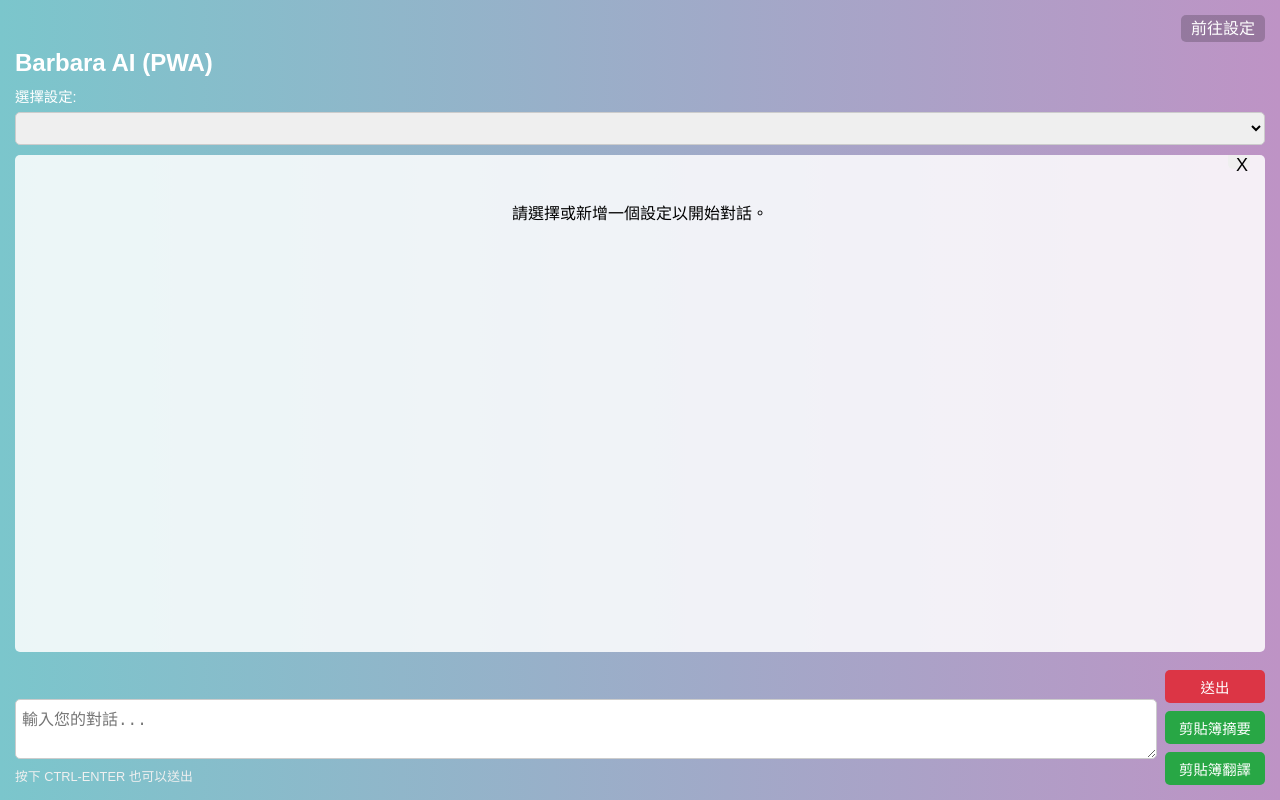
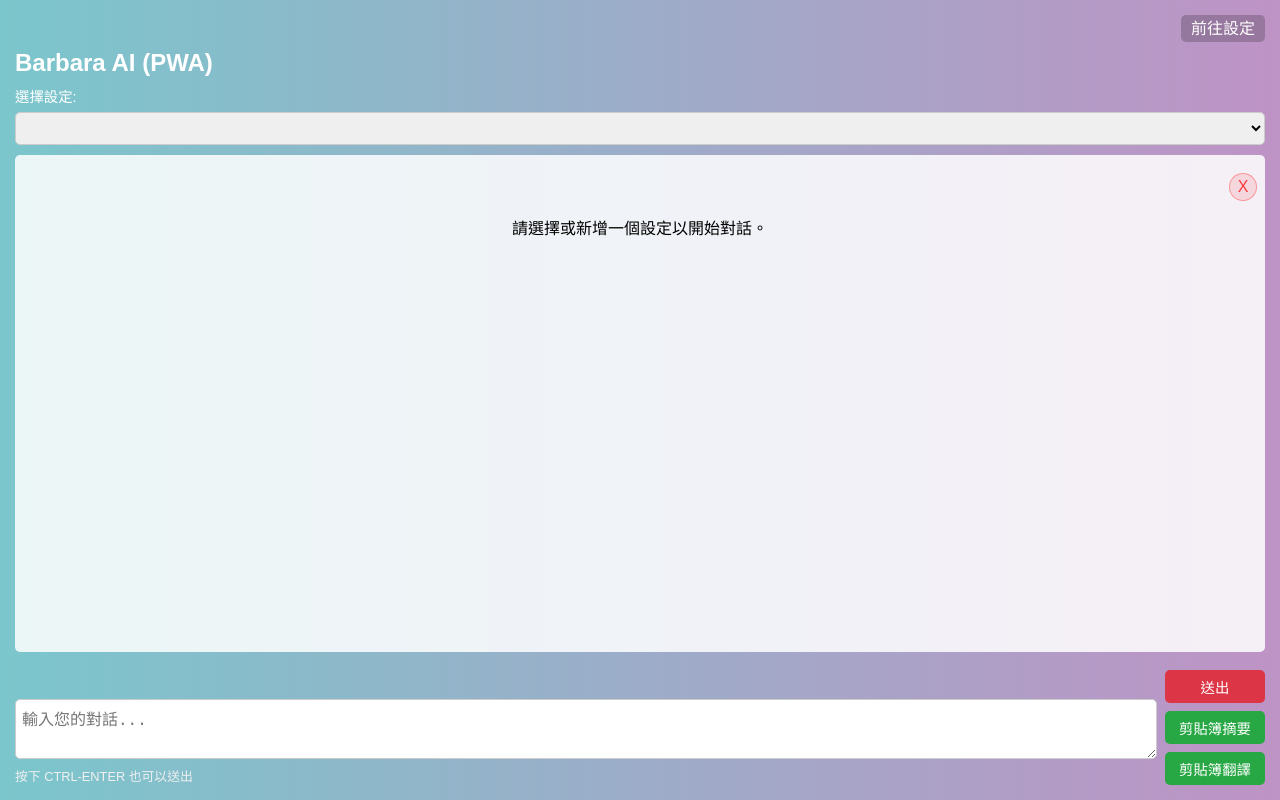
Before and after one commit to pondahai/barbara-pwa, a plain HTML site: page index.html in a window 1280 px wide. Drawn offline with Linux system fonts and the light colour scheme.

Commit message:
Add files via upload

```diff
--- a/css/style.css
+++ b/css/style.css
@@ -95,6 +95,8 @@ button {
     color: black;
     padding: 10px;
     min-height: 100px; /* 設定一個最小高度，防止在內容很少時過於扁平 */
+    position: relative; /* <--- 新增：為了絕對定位子元素 */
+    padding-top: 40px; /* <--- 新增/調整：為右上角的按鈕留出空間 */
 }
 
 .conversation-item {
@@ -177,20 +179,36 @@ textarea#userInput {
 }
 
 .delete-all-conversations {
-    text-align: right;
-    margin-bottom: 5px; /* 與對話列表的間距 */
-    margin-top: -28px; /* 嘗試將其與 select 重疊或更近，根據實際效果調整 */
-    position: relative; /* 確保 z-index 生效（如果需要） */
-    padding-right: 5px; /* 避免太靠邊 */
+    /* 移除之前的佈局樣式，因為它現在是絕對定位的 */
+    /* text-align: right; (不再需要) */
+    /* margin-bottom: 5px; (不再需要) */
+    /* margin-top: -28px; (不再需要) */
+    /* padding-right: 5px; (不再需要) */
+
+    position: absolute;   /* <--- 新增：絕對定位 */
+    top: 8px;             /* <--- 新增：距離頂部距離 (可調整) */
+    right: 8px;           /* <--- 新增：距離右側距離 (可調整) */
+    z-index: 10;          /* <--- 新增：確保在其他內容之上 */
+
 }
 .delete-all-conversations button {
-    font-size: 18px; /* 稍微調整 */
-    width: 22px;
-    height: 22px;
-
+    background: rgba(255, 0, 0, 0.1); /* 給按鈕一點背景，使其在對話背景上更明顯 */
+    border: 1px solid rgba(255, 0, 0, 0.3);
+    color: #ff0000ba;
+    cursor: pointer;
+    font-size: 16px; /* 可以根據需要調整大小 */
+    width: 28px;     /* 調整按鈕大小 */
+    height: 28px;    /* 調整按鈕大小 */
+    display: inline-flex;
+    align-items: center;
+    justify-content: center;
+    border-radius: 50%;
+    padding: 0;
+    line-height: 1; /* 確保 "X" 垂直居中 */
 }
 .delete-all-conversations button:hover {
-    color: #ff0000; /* 滑鼠懸停時變實色 */
+    background: rgba(255, 0, 0, 0.2);
+    color: #ff0000;
 }
 
 
```
Also changed, not shown: images/desktop.png (added), images/icon-144.png (added), images/mobile.png (added), manifest.webmanifest.
